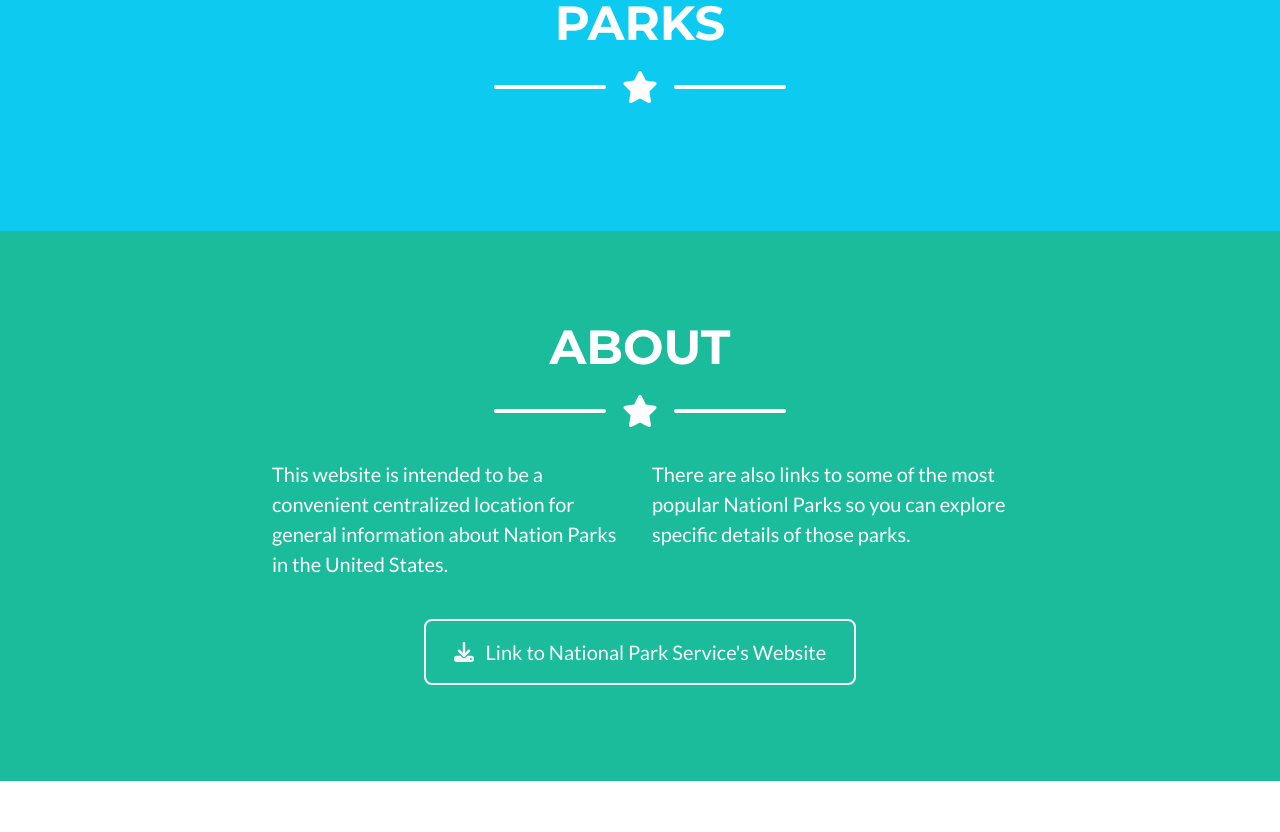
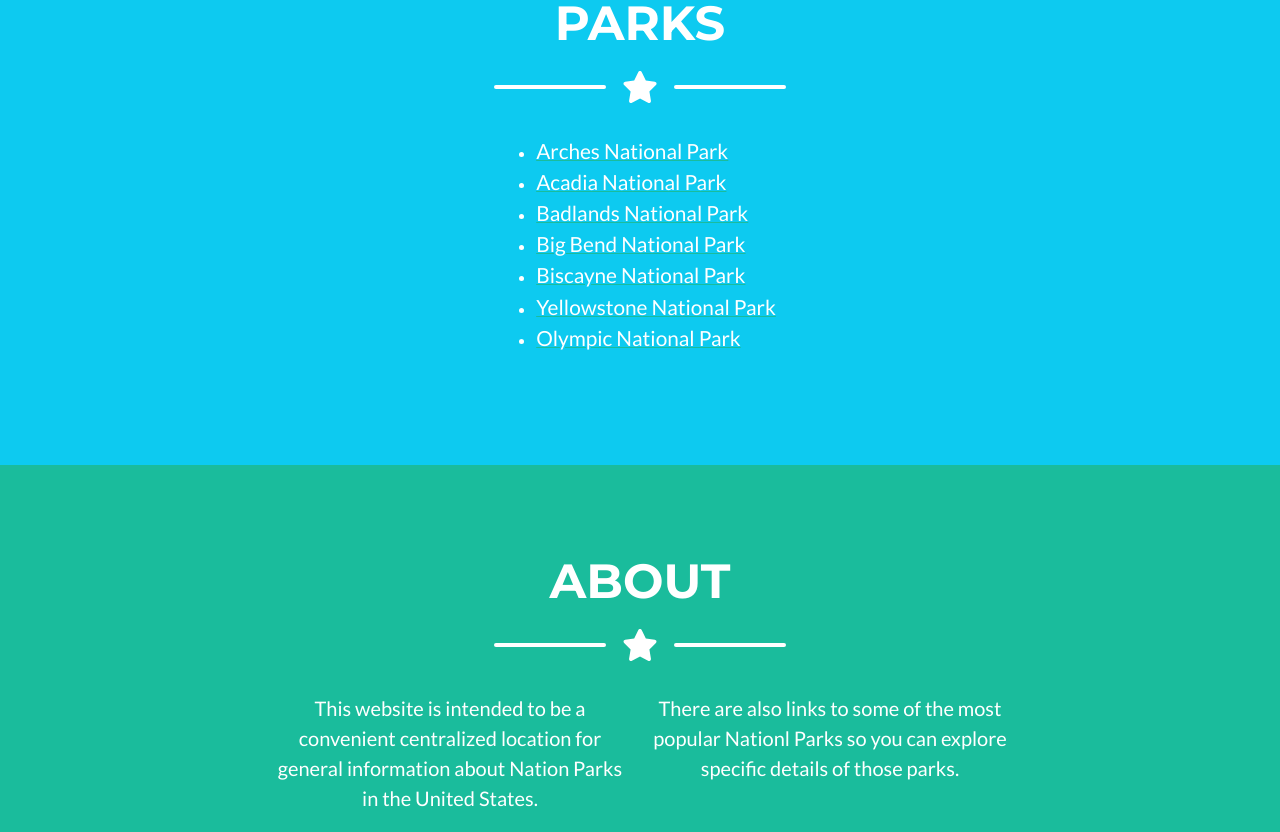
Before and after one commit to Z4KKD/CIS373_WebDeveloper, a plain HTML site: page index.html in a window 1280 px wide. Shown: the part 1947-2779 px from the top of the page. Drawn offline with nearby package versions, Linux system fonts and the light colour scheme.

Commit message:
Added links and css

```diff
--- a/index.html
+++ b/index.html
@@ -16,6 +16,21 @@
         <link href="https://fonts.googleapis.com/css?family=Lato:400,700,400italic,700italic" rel="stylesheet" type="text/css" />
         <!-- Core theme CSS (includes Bootstrap)-->
         <link href="css/styles.css" rel="stylesheet" />
+        <style>
+        .page-section div
+         {
+        text-align: center
+         }
+         .page-section ul
+         {
+            display: inline-block;
+            text-align: left;
+         }
+        .list-text-color {
+            color:white;
+            font-size: 1.3em;
+        }
+        </style>
     </head>
     <body id="page-top">
         <!-- Navigation-->
@@ -135,6 +150,17 @@
                     <div class="divider-custom-icon"><i class="fas fa-star"></i></div>
                     <div class="divider-custom-line"></div>
                 </div>
+            </div>
+            <div>
+                <ul>
+                    <li><a href="https://www.nps.gov/arch/index.htm" alt="Arches"><span class="list-text-color">Arches National Park</span></a></li>
+                    <li><a href="https://www.nps.gov/acad/index.htm" alt="Acadia"><span class="list-text-color">Acadia National Park</span></a></li>
+                    <li><a href="https://www.nps.gov/badl/index.htm" alt="Badlands"><span class="list-text-color">Badlands National Park</span></a></li>
+                    <li><a href="https://www.nps.gov/bibe/index.htm" alt="Big Bend"><span class="list-text-color">Big Bend National Park</span></a></li>
+                    <li><a href="https://www.nps.gov/bisc/index.htm" alt="Biscayne"><span class="list-text-color">Biscayne National Park</span></a></li>
+                    <li><a href="https://www.nps.gov/yell/index.htm" alt="Yellowstone"><span class="list-text-color">Yellowstone National Park</span></a></li>
+                    <li><a href="https://www.nps.gov/olym/index.htm" alt="Olympic"><span class="list-text-color">Olympic National Park</span></a></li>
+                </ul>
             </div>
         </section>
         <!-- About Section-->
```
